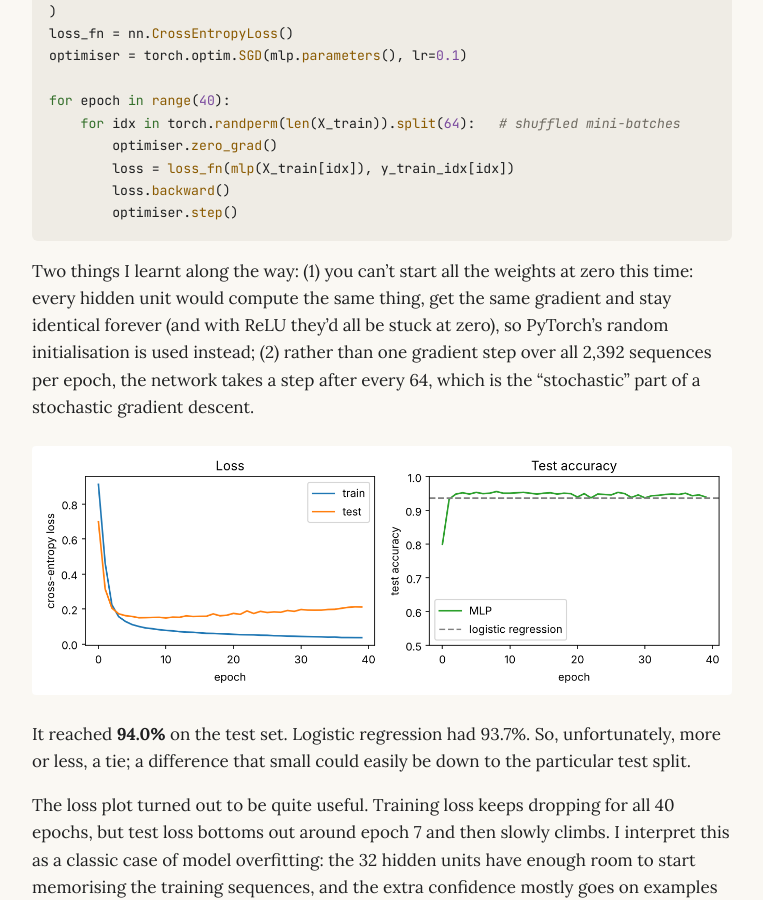
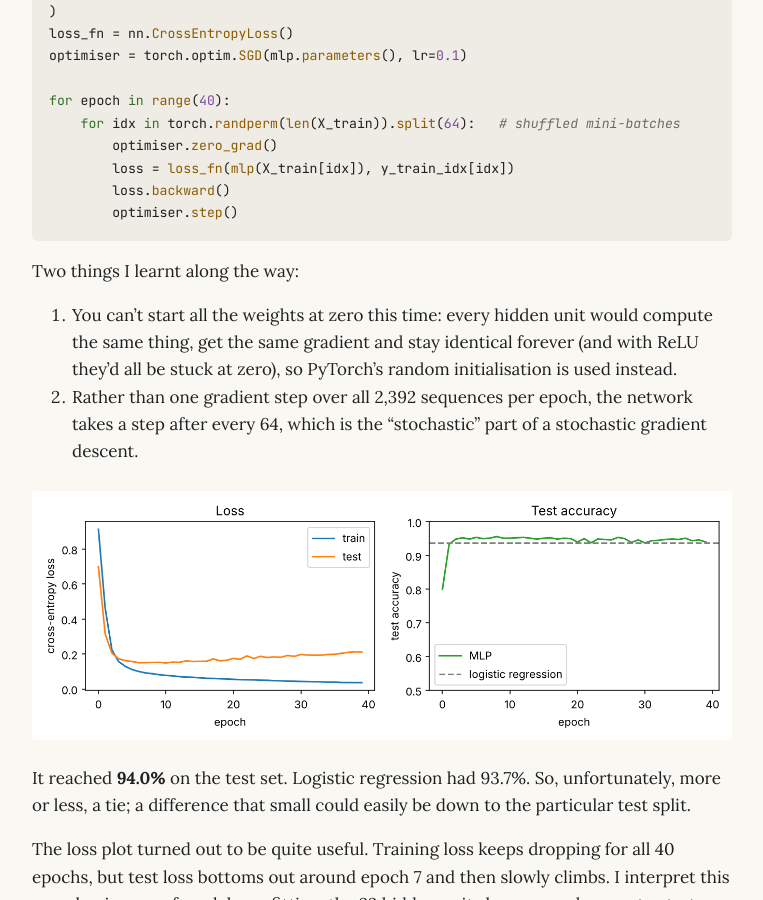
Before and after one commit to timj-wood/timj-wood.github.io, a Jekyll site: the page built from _posts/2026-10-22-splice-site-neural-network.md, in a window 1280 px wide and 900 px high, scrolled down 7058 px. Shown: the whole window, without its empty margins (258-1021 px from the left). Built offline with Jekyll 4.4.1, drawn with Linux system fonts in a browser that asks for light colours.

Commit message:
Update 2026-10-22-splice-site-neural-network.md

````diff
--- a/_posts/2026-10-22-splice-site-neural-network.md
+++ b/_posts/2026-10-22-splice-site-neural-network.md
@@ -177,7 +177,10 @@ for epoch in range(40):
         optimiser.step()
 ```
 
-Two things I learnt along the way: (1) you can't start all the weights at zero this time: every hidden unit would compute the same thing, get the same gradient and stay identical forever (and with ReLU they'd all be stuck at zero), so PyTorch's random initialisation is used instead; (2) rather than one gradient step over all 2,392 sequences per epoch, the network takes a step after every 64, which is the "stochastic" part of a stochastic gradient descent.
+Two things I learnt along the way:
+
+1. You can't start all the weights at zero this time: every hidden unit would compute the same thing, get the same gradient and stay identical forever (and with ReLU they'd all be stuck at zero), so PyTorch's random initialisation is used instead.
+2. Rather than one gradient step over all 2,392 sequences per epoch, the network takes a step after every 64, which is the "stochastic" part of a stochastic gradient descent.
 
 ![Training and test loss by epoch, and test accuracy against the logistic regression line](/images/splice/mlp_training.png)
 
````
